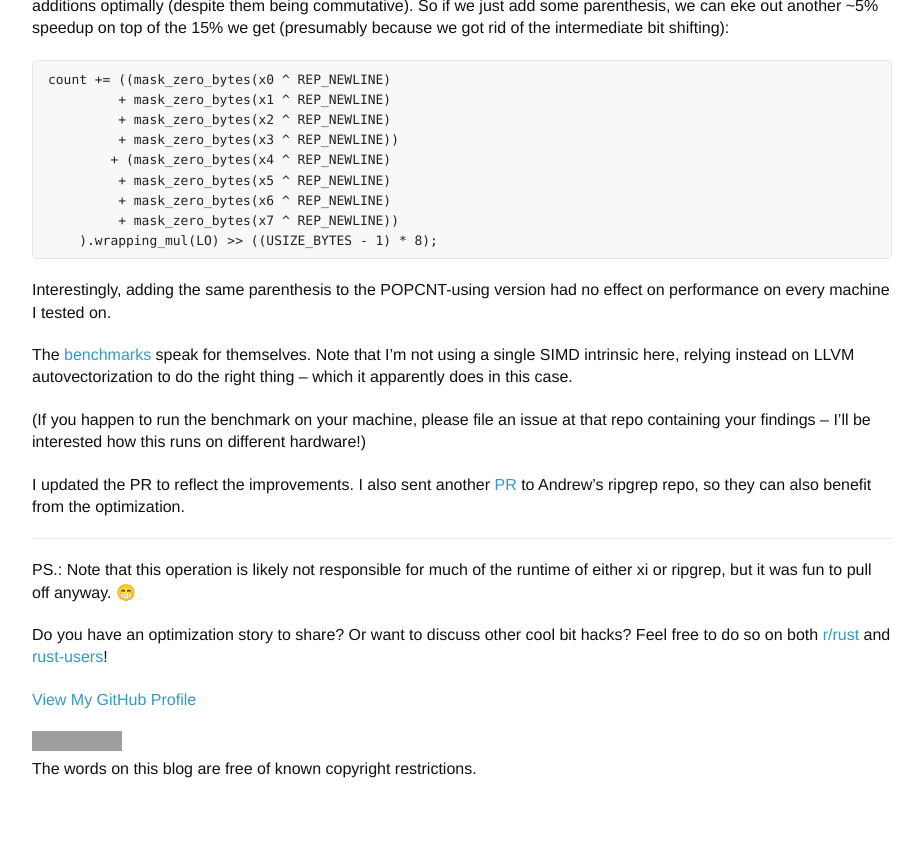
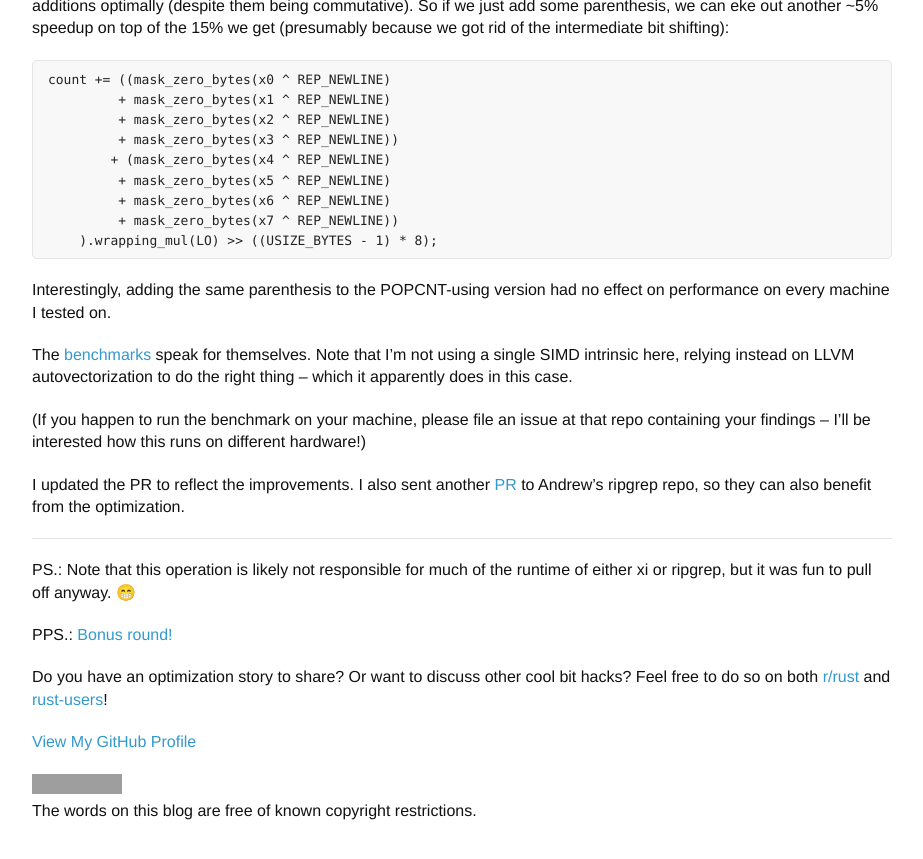
Before and after one commit to llogiq/llogiq.github.io, a Jekyll site: the page built from _posts/2016-09-24-newline.md, in a window 1280 px wide and 900 px high, scrolled down 2278 px. Shown: the top 859 px of the window, without its empty margins (178-1101 px from the left). Built offline with Jekyll 4.4.1, drawn with Linux system fonts in a browser that asks for light colours; grey boxes are pictures that could not be loaded.

Commit message:
bonus round!

```diff
--- a/_posts/2016-09-24-newline.md
+++ b/_posts/2016-09-24-newline.md
@@ -156,6 +156,8 @@ so they can also benefit from the optimization.
 PS.: Note that this operation is likely not responsible for much of the runtime
 of either xi or ripgrep, but it was fun to pull off anyway. 😁
 
+PPS.: [Bonus round!](/2016/09/27/count.html)
+
 Do you have an optimization story to share? Or want to discuss other cool bit
 hacks? Feel free to do so on both [r/rust](https://reddit.com/r/rust) and
 [rust-users](https://users.rust-lang.org)!
```
